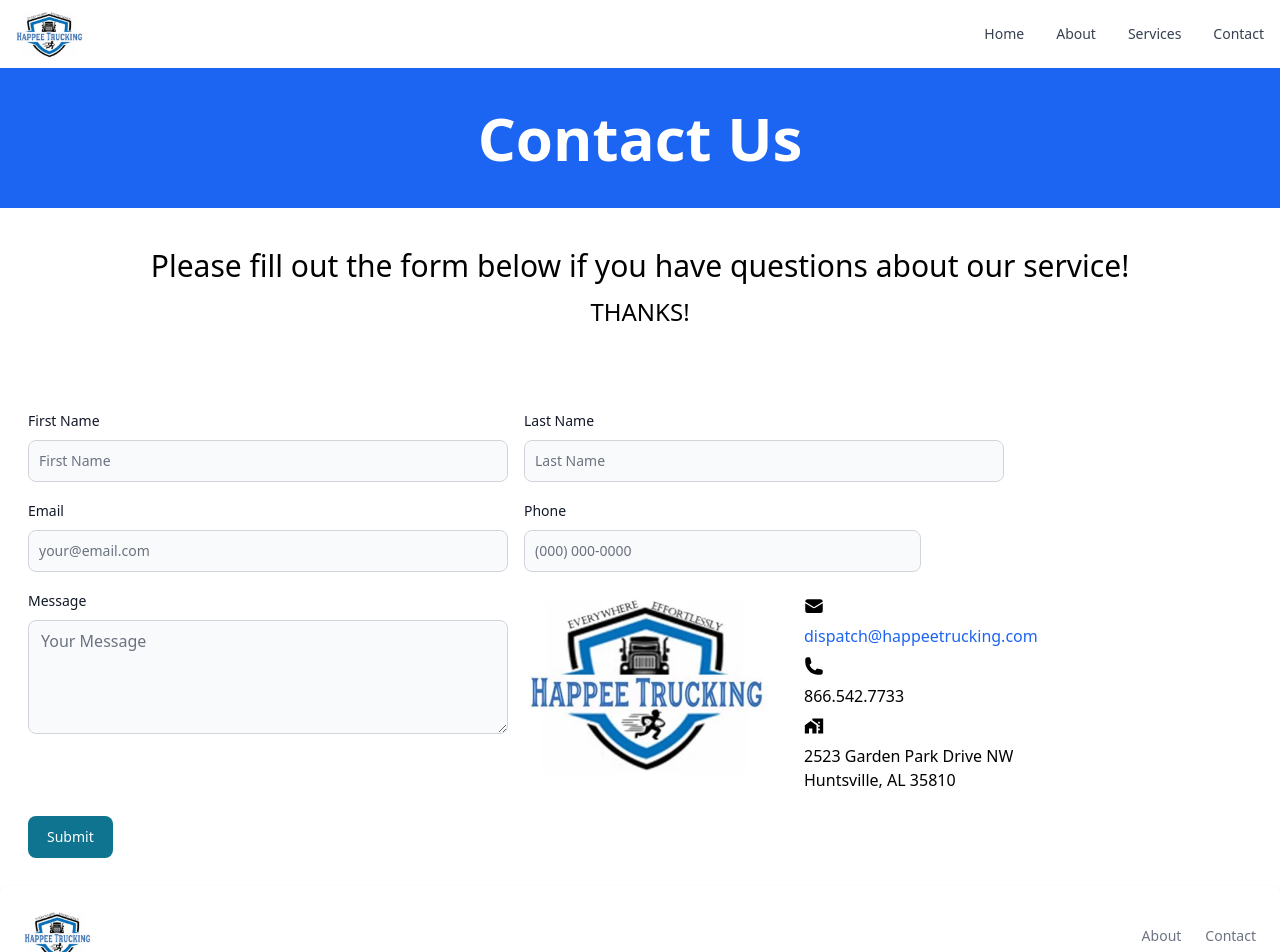
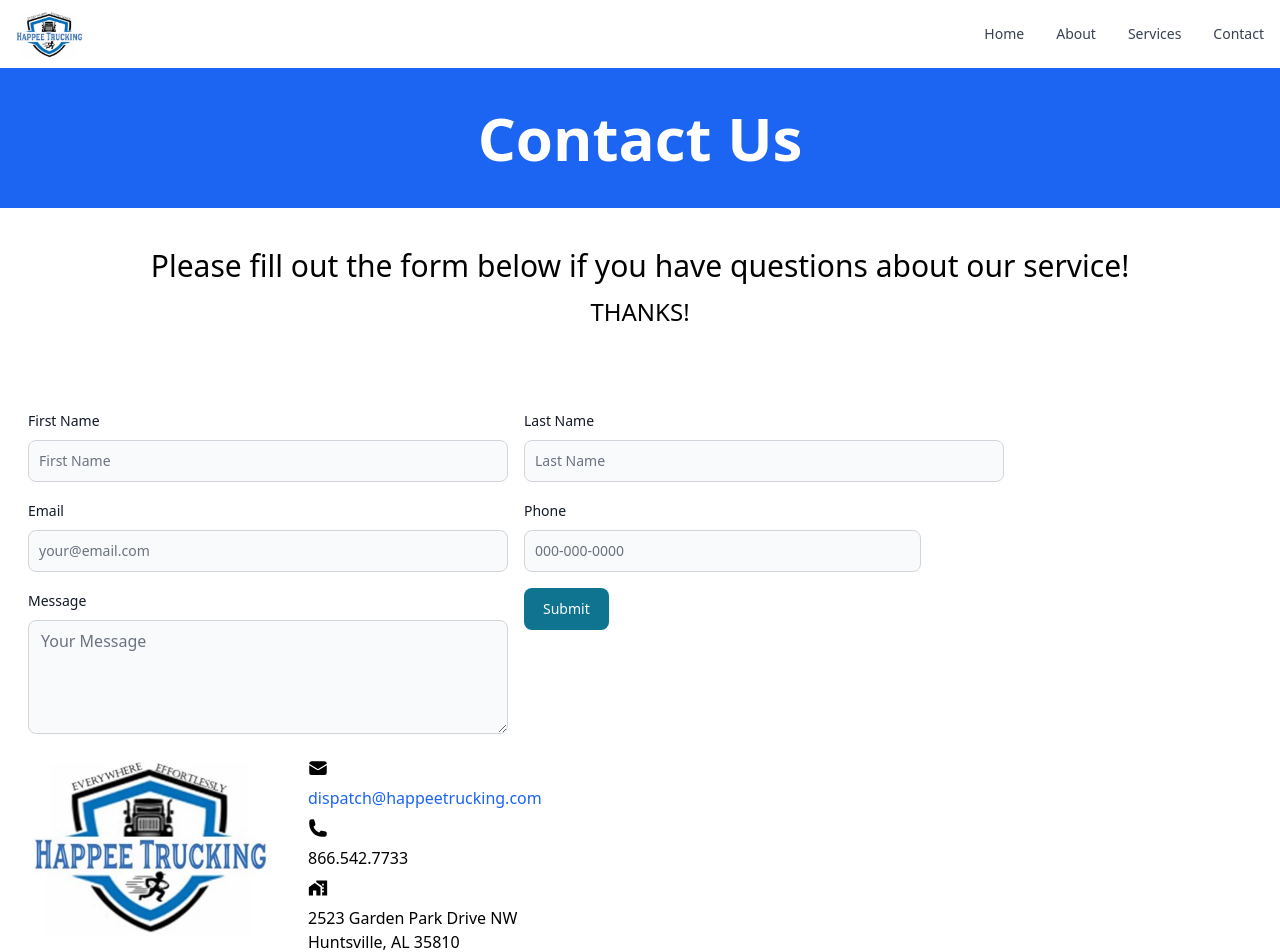
Before and after one commit to ch-MCMLXXXV/happee_trucking, a Next.js app: page /Contact in a window 1280 px wide. Shown: the top 952 px of the page. Built offline with nearby package versions, Linux system fonts and the light colour scheme.

Commit message:
added success page

```diff
--- a/pages/Contact.js
+++ b/pages/Contact.js
@@ -29,8 +29,14 @@
                className='md:flex md:flex-wrap'
                name='contact'
                method='POST'
+               action='/Success'
                data-netlify='true'
             >
+               <input
+                  type='hidden'
+                  name='form-name'
+                  value='contact'
+               />
                <div className=' md:w-2/5 md:flex-none p-2'>
                   <div className=' md:mb-2  md:block'>
                      <Label htmlFor='firstname' value='First Name' />
@@ -72,11 +78,11 @@
                      id='telephone'
                      name='telephone'
                      type='tel'
-                     placeholder='(000) 000-0000'
-                     pattern='[0-9]{3}-[0-9]{3}-[0-9]{4}'
+                     placeholder='000-000-0000'
+                     // pattern='[0-9]{3}-[0-9]{3}-[0-9]{4}'
                   />
                </div>
-               <div className=' md:w-2/5 md:flex-none p-2'>
+               <div className=' md: w-2/5 md:flex-none p-2'>
                   <div className=' mb-2 block'>
                      <Label htmlFor='message' value='Message' />
                   </div>
@@ -88,6 +94,13 @@
                      placeholder='Your Message'
                   />
                </div>
+               <div className=' md:w-3/5 md:flex-none p-2'>
+                  <Button type='submit' value='Submit'>
+                     Submit
+                  </Button>
+               </div>
+            </form>
+            <article className='md:flex md:flex-wrap'>
                <div className=' md:w-1/5 md:flex-none m-3'>
                   <div>
                      <Image
@@ -124,12 +137,7 @@
                      </article>
                   </div>
                </div>
-               <div className=' md:w-1/2 md:flex-none p-2'>
-                  <Button type='submit' value='Submit'>
-                     Submit
-                  </Button>
-               </div>
-            </form>
+            </article>
          </section>
       </>
    );
--- /dev/null
+++ b/pages/Success.js
@@ -0,0 +1,5 @@
+const Success = () => {
+   return <div>Form successfully submitted!</div>;
+};
+
+export default Success;
```
